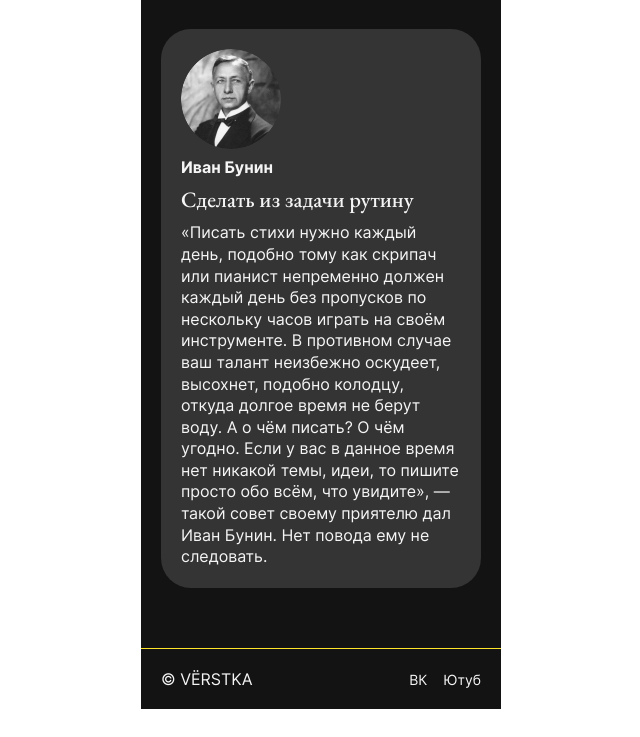
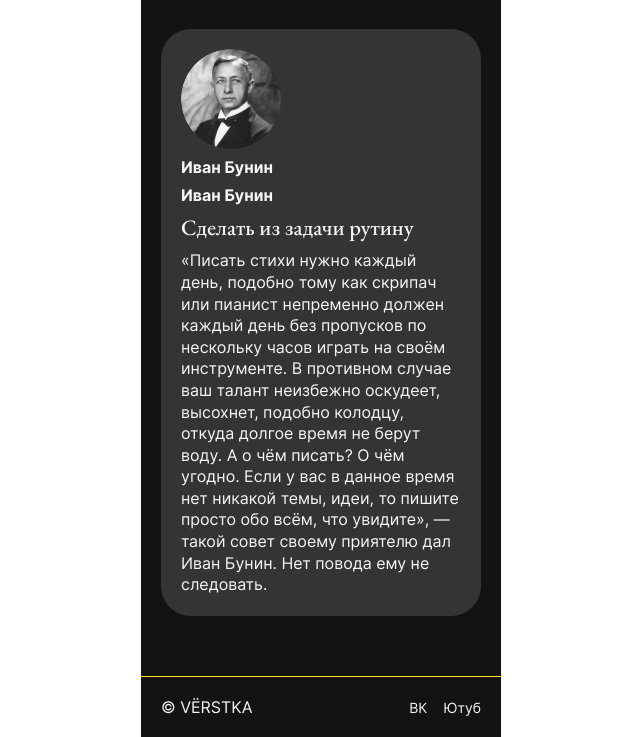
Before and after one commit to metsuoki/first-project, a plain HTML site: page index.html in a window 1280 px wide. Shown: the part 3447-4184 px from the top of the page, without its empty margins (319-959 px from the left). Before the commit the page ends 4156 px from the top, so only its background shows below. Drawn offline with Linux system fonts and the light colour scheme; files whose address does not match are found by name.

Commit message:
Вторая поправка

```diff
--- a/index.html
+++ b/index.html
@@ -175,6 +175,7 @@
                   alt="Иван Бунин"
                 />
                 <p class="card__author-name">Иван Бунин</p>
+                <p class="card__author-name">Иван Бунин</p>
               </div>
 
               <div class="card__content">
```
